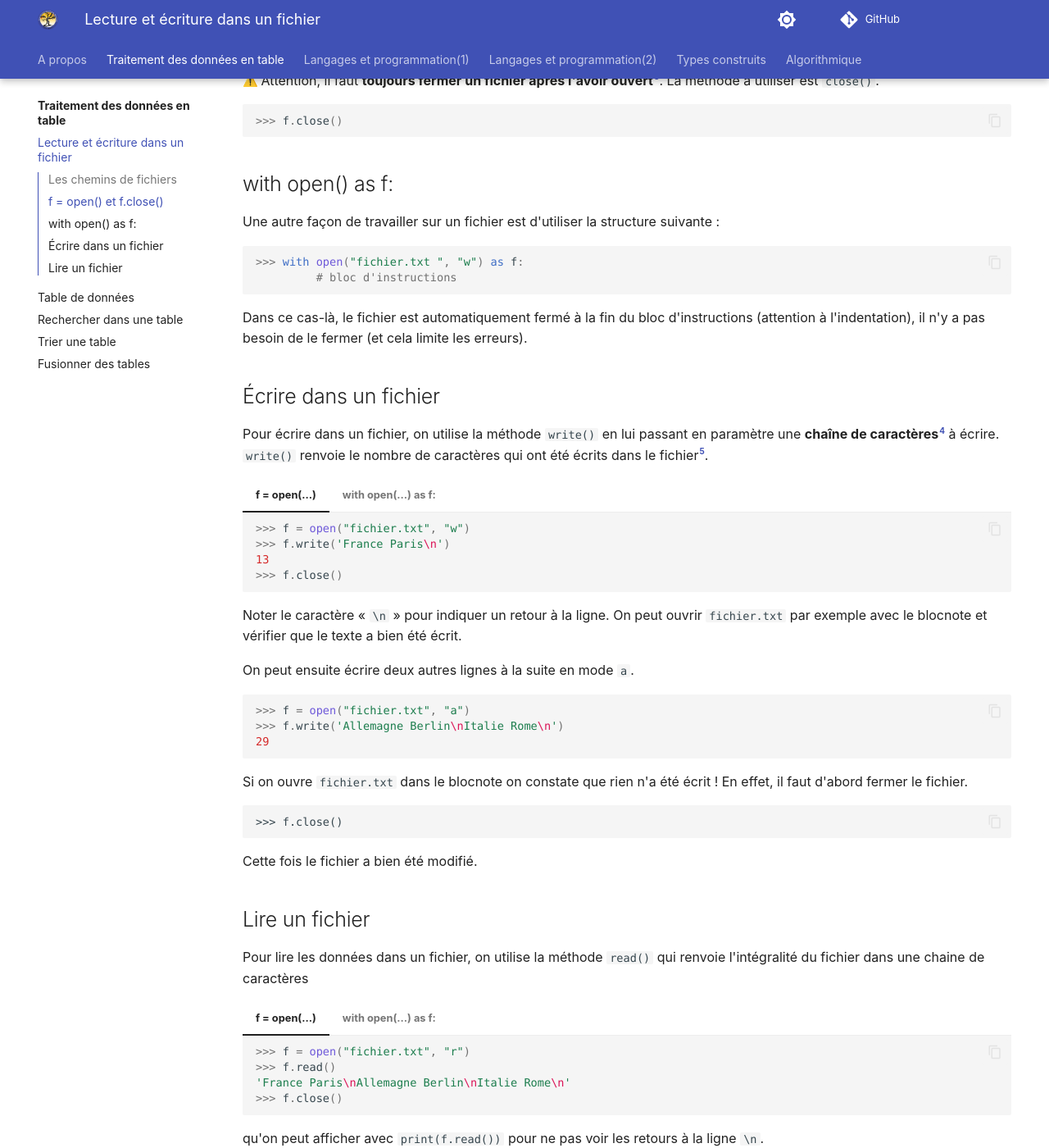
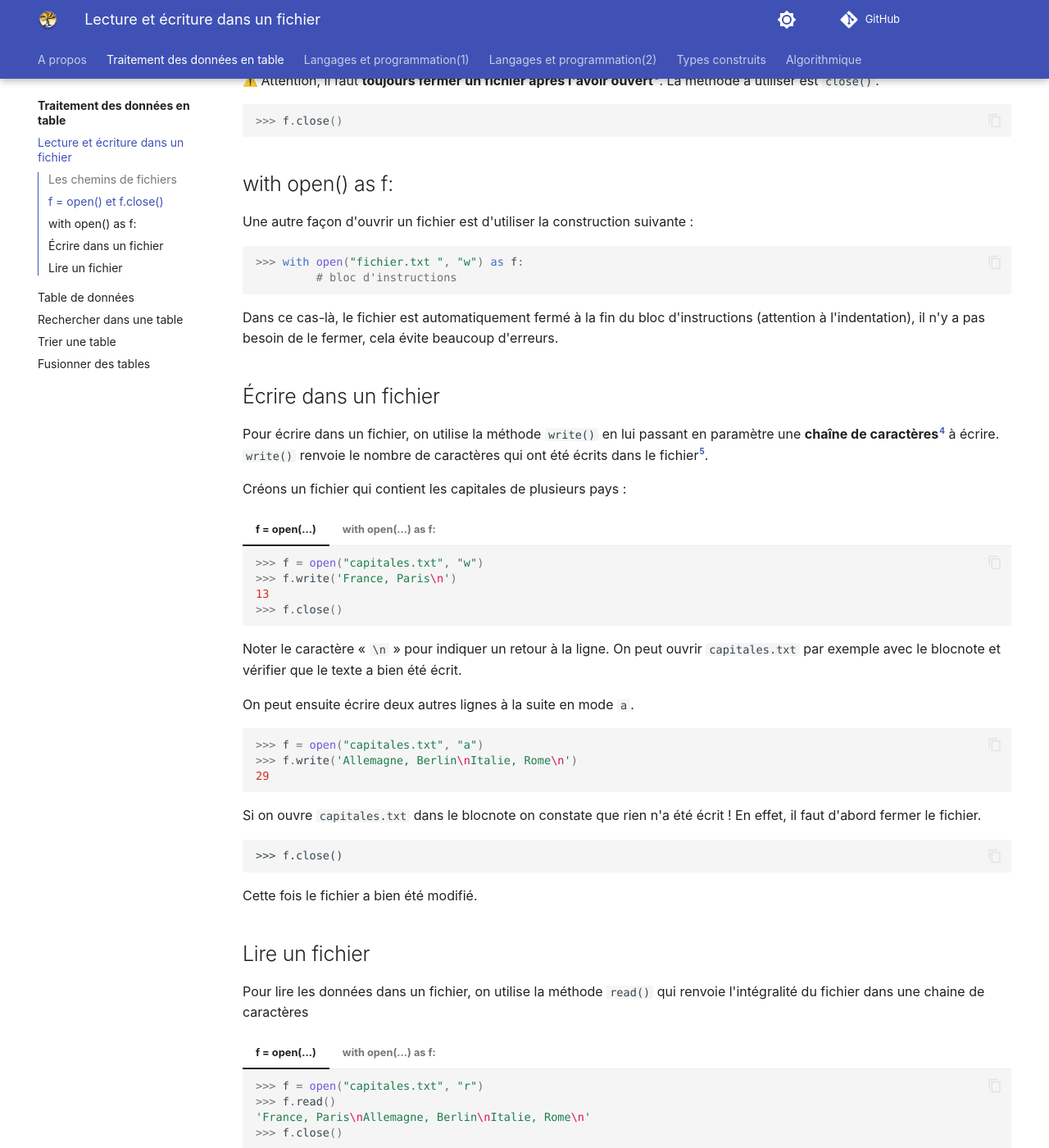
Before and after one commit to fab-perez/NSI-1, an MkDocs documentation site: the page built from docs/donnees-en-tables/1-lecture-ecriture-dans-un-fichier.md, in a window 1280 px wide and 1400 px high, scrolled down 1974 px. Shown: the whole window at 82% size. Built offline with MkDocs 1.6.1 and Material for MkDocs 9.7.7, drawn with Linux system fonts in a browser that asks for light colours; emoji names are drawn with the system emoji font; comment, search, counter and statistics services are not loaded; some of the changed text lies outside the part shown.

Commit message:
Add files via upload

````diff
--- a/docs/donnees-en-tables/1-lecture-ecriture-dans-un-fichier.md
+++ b/docs/donnees-en-tables/1-lecture-ecriture-dans-un-fichier.md
@@ -87,51 +87,52 @@ Si `fichier.txt` ne se trouve pas dans le répertoire du programme Python, il fa
 
 ##	with open() as f:
 
-Une autre façon de travailler sur un fichier est d'utiliser la structure suivante :
+Une autre façon d'ouvrir un fichier est d'utiliser la construction suivante :
 
 ``` py
 >>> with open("fichier.txt ", "w") as f:
          # bloc d'instructions
 ```
 
-Dans ce cas-là, le fichier est automatiquement fermé à la fin du bloc d'instructions (attention à l'indentation), il n'y a pas besoin de le fermer (et cela limite les erreurs).
+Dans ce cas-là, le fichier est automatiquement fermé à la fin du bloc d'instructions (attention à l'indentation), il n'y a pas besoin de le fermer, cela évite beaucoup d'erreurs.
 
 ##	Écrire dans un fichier
 
 Pour écrire dans un fichier, on utilise la méthode `write()` en lui passant en paramètre une **chaîne de caractères**[^1.5] à écrire. `write()` renvoie le nombre de caractères qui ont été écrits dans le fichier[^1.6].
 
-[^1.5]: La méthode `write()` n'accepte en paramètre que des chaînes de caractères, pour écrire des nombres il faut les convertir en chaîne avant.
+[^1.5]: La méthode `write()` n'accepte en paramètre que des chaînes de caractères, pour écrire des nombres il faut les convertir en `str` avant.
 
 [^1.6]: On peut récupérer cette valeur par exemple pour vérifier que le fichier contient bien le texte qu'on y a écrit.
 
+Créons un fichier qui contient les capitales de plusieurs pays :
 
 === "f = open(...)"
     ``` py
-    >>> f = open("fichier.txt", "w")
-    >>> f.write('France Paris\n')
+    >>> f = open("capitales.txt", "w")
+    >>> f.write('France, Paris\n')
     13
 	>>> f.close()
     ```
 
 === "with open(...) as f:"
     ``` py
-    >>> with open("fichier.txt", "w") as f
-            f.write('France Paris\n')
+    >>> with open("capitales.txt", "w") as f
+            f.write('France, Paris\n')
     13
     >>>
     ```
 
-Noter le caractère « `\n` » pour indiquer un retour à la ligne. On peut ouvrir `fichier.txt` par exemple avec le blocnote et vérifier que le texte a bien été écrit.
+Noter le caractère « `\n` » pour indiquer un retour à la ligne. On peut ouvrir `capitales.txt` par exemple avec le blocnote et vérifier que le texte a bien été écrit.
 
 On peut ensuite écrire deux autres lignes à la suite en mode `a`.
 
 ``` py
->>> f = open("fichier.txt", "a")
->>> f.write('Allemagne Berlin\nItalie Rome\n')
+>>> f = open("capitales.txt", "a")
+>>> f.write('Allemagne, Berlin\nItalie, Rome\n')
 29
 ```
 
-Si on ouvre `fichier.txt` dans le blocnote on constate que rien n'a été écrit ! En effet, il faut d'abord fermer le fichier.
+Si on ouvre `capitales.txt` dans le blocnote on constate que rien n'a été écrit ! En effet, il faut d'abord fermer le fichier.
 
 ```
 >>> f.close()
@@ -146,17 +147,17 @@ Pour lire les données dans un fichier, on utilise la méthode `read()` qui renv
 
 === "f = open(...)"
     ``` py
-    >>> f = open("fichier.txt", "r")
+    >>> f = open("capitales.txt", "r")
     >>> f.read()
-    'France Paris\nAllemagne Berlin\nItalie Rome\n'
+    'France, Paris\nAllemagne, Berlin\nItalie, Rome\n'
     >>> f.close()
     ```
 
 === "with open(...) as f:"
     ``` py
-	>>> with open("fichier.txt", "r") as f
+	>>> with open("capitales.txt", "r") as f
         f.read()
-    'France Paris\nAllemagne Berlin\nItalie Rome\n'
+    'France, Paris\nAllemagne, Berlin\nItalie, Rome\n'
     >>>
     ```
 
@@ -168,11 +169,11 @@ A noter, un fichier n'est lu qu'une fois avant d'être refermé.
 
 === "f = open(...)"
     ``` py
-    >>> f = open("fichier.txt", "r")
+    >>> f = open("capitales.txt", "r")
     >>> print(f.read())
-    France Paris
-    Allemagne Berlin
-    Italie Rome
+    France, Paris
+    Allemagne, Berlin
+    Italie, Rome
 
     >>> print(f.read())
 
@@ -181,7 +182,7 @@ A noter, un fichier n'est lu qu'une fois avant d'être refermé.
 
 === "with open(...) as f:"
     ``` py
-	>>> with open("fichier.txt", "r") as f
+	>>> with open("capitales.txt", "r") as f
         print(f.read())
         print(f.read())
     France Paris
@@ -197,21 +198,21 @@ Au lieu de `.read()` qui lit tout le fichier, on peut ne lire qu'une seule ligne
 
 === "f = open(...)"
     ``` py
-    >>> f = open("fichier.txt", "r")
+    >>> f = open("capitales.txt", "r")
     >>> f.readline()
-    'France Paris\n'
+    'France, Paris\n'
     >>> f.readline()
-    'Allemagne Berlin\n'
+    'Allemagne, Berlin\n'
     >>> f.close()
     ```
 
 === "with open(...) as f:"
     ``` py
-	>>> with open("fichier.txt", "r") as f
+	>>> with open("capitales.txt", "r") as f
         f.readline()
         f.readline()
-    'France Paris\n'
-    'Allemagne Berlin\n'
+    'France, Paris\n'
+    'Allemagne, Berlin\n'
     >>>
     ```
 
@@ -222,40 +223,40 @@ ou itérer sur toutes les lignes avec `for… in …`.
 
 === "f = open(...)"
     ``` py
-    >>> f = open("fichier.txt", "r")
+    >>> f = open("capitales.txt", "r")
     >>> for li in f:
             print(li)
-    France Paris
+    France, Paris
 
-    Allemagne Berlin
+    Allemagne, Berlin
 
-    Italie Rome
+    Italie, Rome
 
     >>> f.close()
     ```
 
 === "with open(...) as f:"
     ``` py
-	>>> with open("fichier.txt", "r") as f
+	>>> with open("capitales.txt", "r") as f
         for li in f:
              print(li)
     France Paris
 
-    Allemagne Berlin
+    Allemagne, Berlin
 
-    Italie Rome
+    Italie, Rome
     ```
 
 
-Ici, la variable `li` est une chaine de caractère qui prend la valeur de chaque ligne de `fichier.txt`.
+Ici, la variable `li` est une chaine de caractère qui prend la valeur de chaque ligne de `capitales.txt`.
 
 
 On peut aussi mentionner la méthode `readlines()` qui permet lire l'intégralité d'un fichier dans une tableau (possible quand le fichier à lire n'est pas trop gros puisqu'il est copié intégralement dans une variable, c'est-à-dire dans la mémoire vive de l'ordinateur, il faut que la taille de celle-ci soit suffisante).
 
 ``` py
->>> with open("fichier.txt", "r") as f:
+>>> with open("capitales.txt", "r") as f:
          f.readlines()
-['France Paris\n', 'Allemagne Berlin\n', 'Italie Rome\n']
+['France, Paris\n', 'Allemagne, Berlin\n', 'Italie, Rome\n']
 ```
 
 :warning: Attention donc à ne pas confondre `readline()` qui renvoie une seule ligne dans une chaîne de caractères, avec `readlines()` qui renvoie un tableau de toutes les lignes.
````
Also changed, not shown: docs/donnees-en-tables/2-table-de-donnees.md (+31 -35 lines), docs/donnees-en-tables/5-fusionner-des-tables.md (+2 -2 lines).
